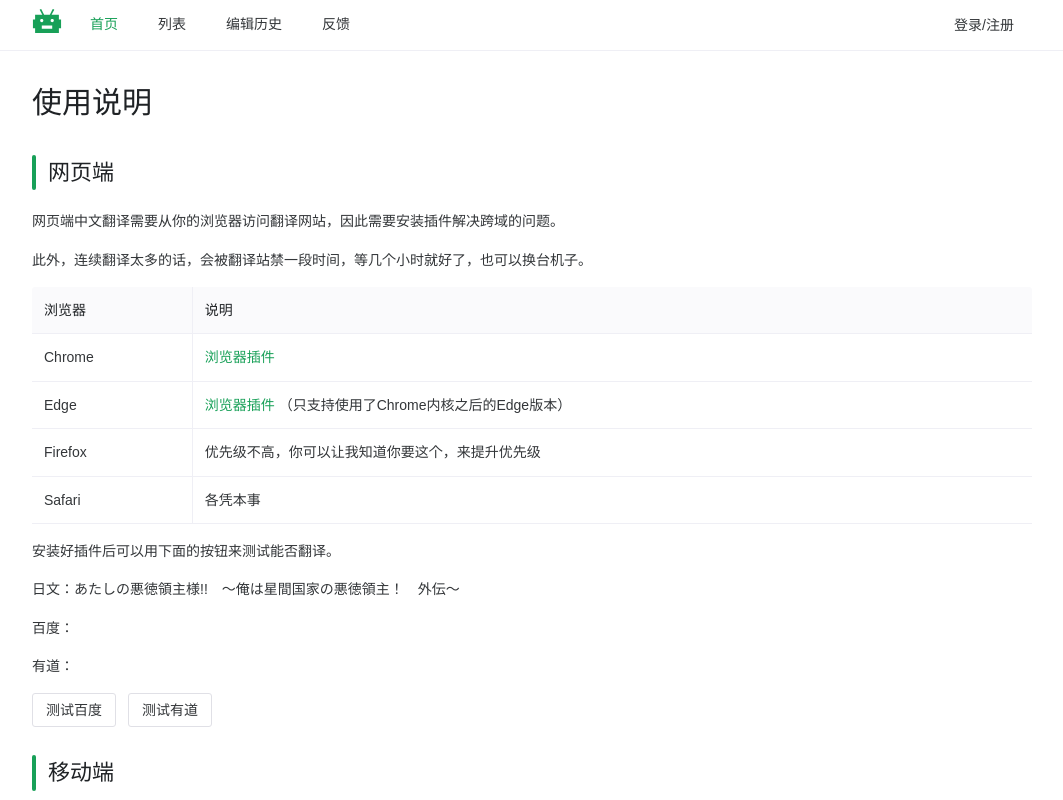
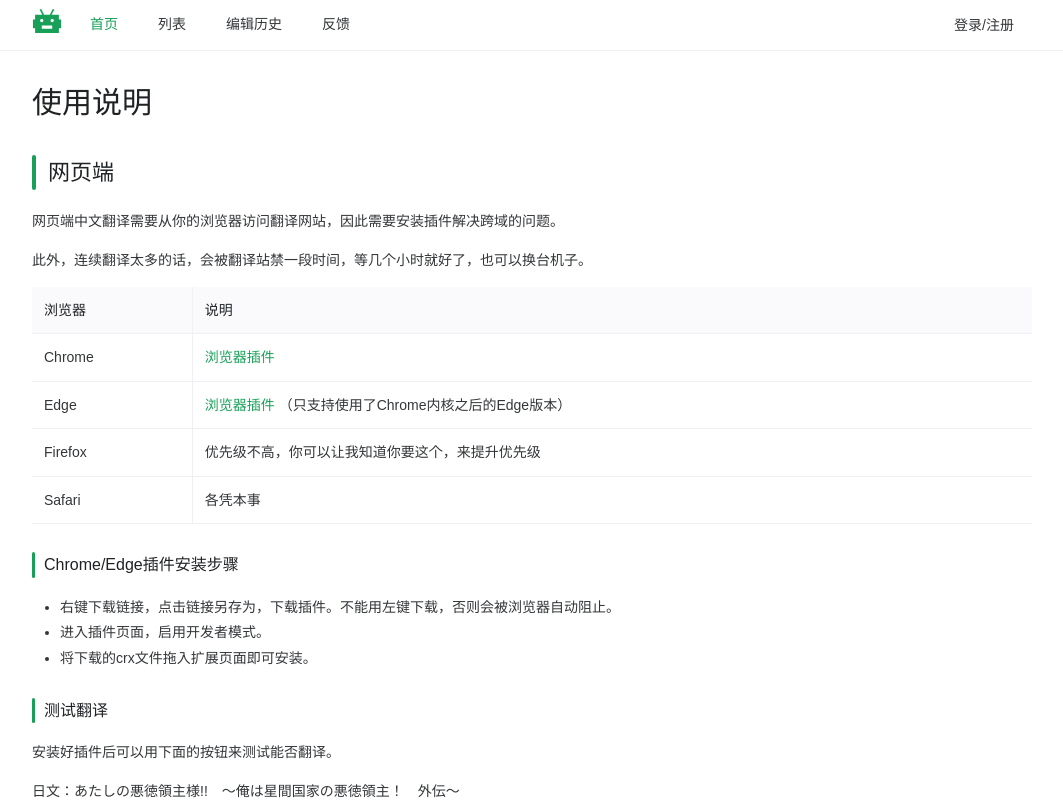
Before and after one commit to FishHawk/auto-novel, a Vue app in the folder src-vue/: page /how-to-use in a window 1280 px wide. Shown: the top 800 px of the page, without its empty margins (108-1171 px from the left). Built offline with nearby package versions, Linux system fonts and the light colour scheme; a small style sheet from the web is missing.

Commit message:
update how to use page

```diff
--- a/src-vue/src/views/HowToUse.vue
+++ b/src-vue/src/views/HowToUse.vue
@@ -73,6 +73,16 @@ async function testYoudao() {
       </tbody>
     </n-table>
 
+    <n-h4 prefix="bar">Chrome/Edge插件安装步骤</n-h4>
+    <n-ul>
+      <n-li>
+        右键下载链接，点击链接另存为，下载插件。不能用左键下载，否则会被浏览器自动阻止。
+      </n-li>
+      <n-li> 进入插件页面，启用开发者模式。 </n-li>
+      <n-li> 将下载的crx文件拖入扩展页面即可安装。 </n-li>
+    </n-ul>
+
+    <n-h4 prefix="bar">测试翻译</n-h4>
     <n-p>安装好插件后可以用下面的按钮来测试能否翻译。</n-p>
     <n-p>日文：{{ textJp }}</n-p>
     <n-p>百度：{{ textBaidu }}</n-p>
```
